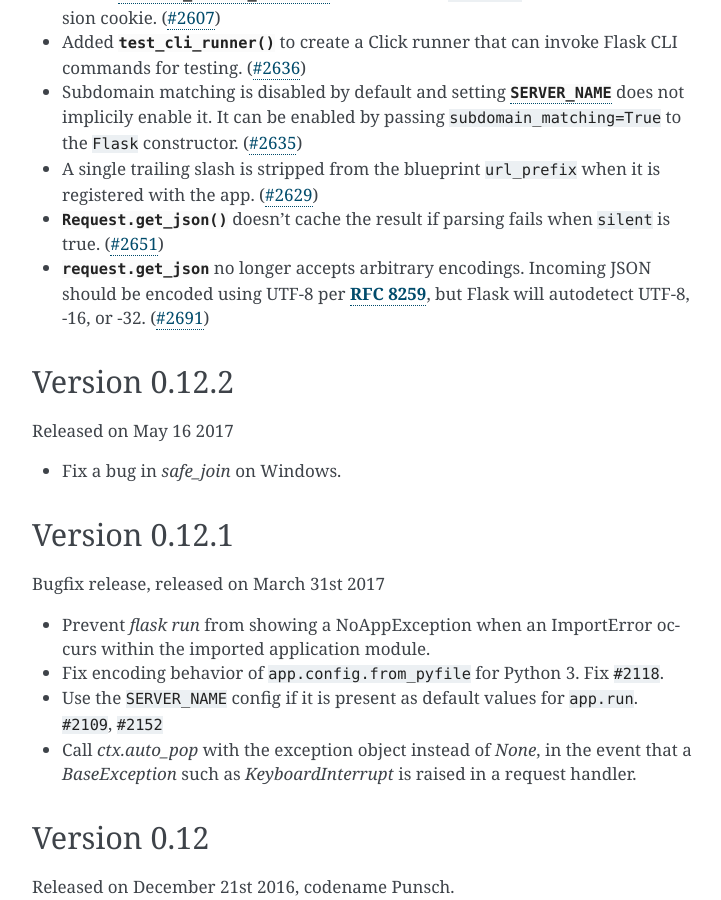
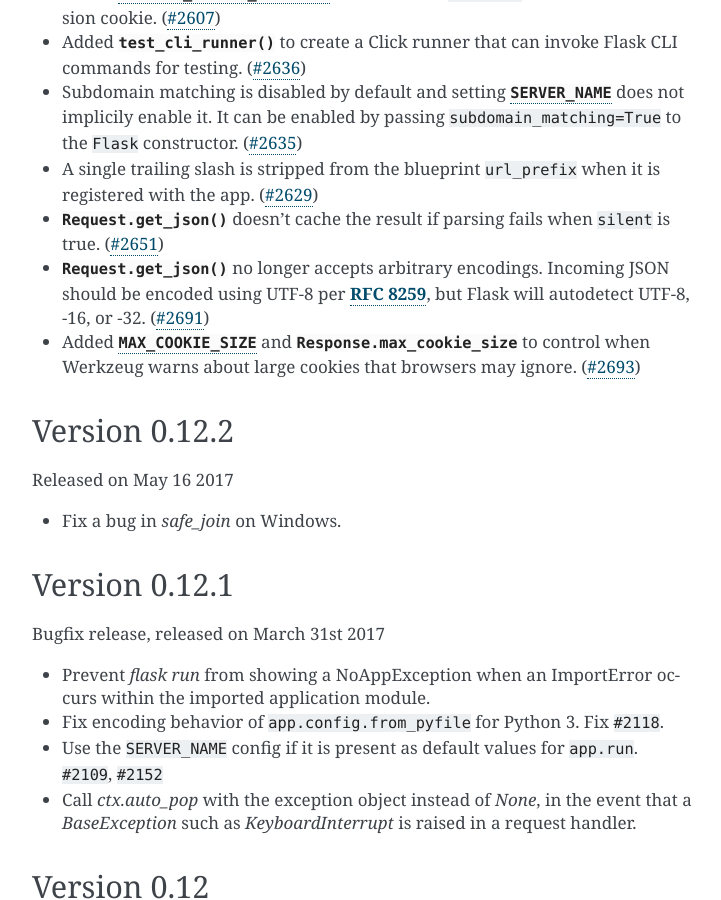
Before and after one commit to MaxCode0917/flask, a Sphinx documentation site: the page built from docs/changelog.rst, in a window 1280 px wide and 900 px high, scrolled down 2753 px. Shown: the whole window, without its empty margins (388-1109 px from the left). Built offline with Sphinx 7.4.7, drawn with Linux system fonts in a browser that asks for light colours.

Commit message:
add Response.max_cookie_size config

```diff
--- a/CHANGES.rst
+++ b/CHANGES.rst
@@ -145,11 +145,14 @@ unreleased
   (`#2635`_)
 - A single trailing slash is stripped from the blueprint ``url_prefix``
   when it is registered with the app. (`#2629`_)
-- :meth:`Request.get_json() <flask.Request.get_json>` doesn't cache the
+- :meth:`Request.get_json` doesn't cache the
   result if parsing fails when ``silent`` is true. (`#2651`_)
-- :func:`request.get_json <flask.Request.get_json>` no longer accepts
-  arbitrary encodings. Incoming JSON should be encoded using UTF-8 per
-  :rfc:`8259`, but Flask will autodetect UTF-8, -16, or -32. (`#2691`_)
+- :func:`Request.get_json` no longer accepts arbitrary encodings.
+  Incoming JSON should be encoded using UTF-8 per :rfc:`8259`, but Flask
+  will autodetect UTF-8, -16, or -32. (`#2691`_)
+- Added :data:`MAX_COOKIE_SIZE` and :attr:`Response.max_cookie_size` to
+  control when Werkzeug warns about large cookies that browsers may
+  ignore. (`#2693`_)
 
 .. _pallets/meta#24: https://github.com/pallets/meta/issues/24
 .. _#1421: https://github.com/pallets/flask/issues/1421
@@ -196,6 +199,7 @@ unreleased
 .. _#2629: https://github.com/pallets/flask/pull/2629
 .. _#2651: https://github.com/pallets/flask/issues/2651
 .. _#2691: https://github.com/pallets/flask/pull/2691
+.. _#2693: https://github.com/pallets/flask/pull/2693
 
 
 Version 0.12.2
--- a/docs/api.rst
+++ b/docs/api.rst
@@ -85,7 +85,7 @@ Response Objects
 ----------------
 
 .. autoclass:: flask.Response
-   :members: set_cookie, data, mimetype, is_json, get_json
+   :members: set_cookie, max_cookie_size, data, mimetype, is_json, get_json
 
    .. attribute:: headers
 
```
Also changed, not shown: docs/config.rst (+8 -0 lines), 3 other files.
